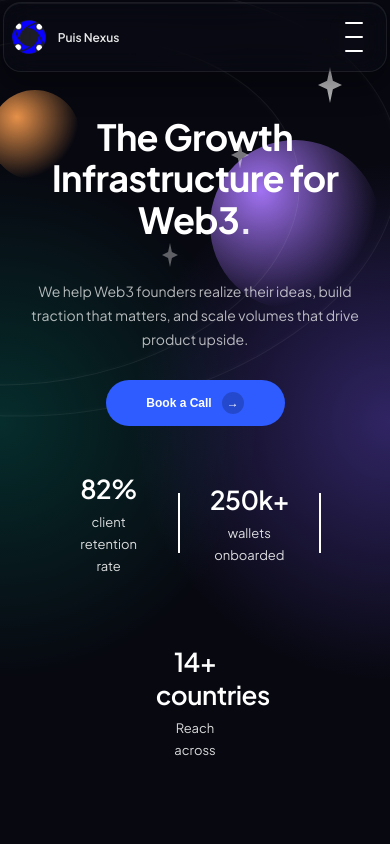
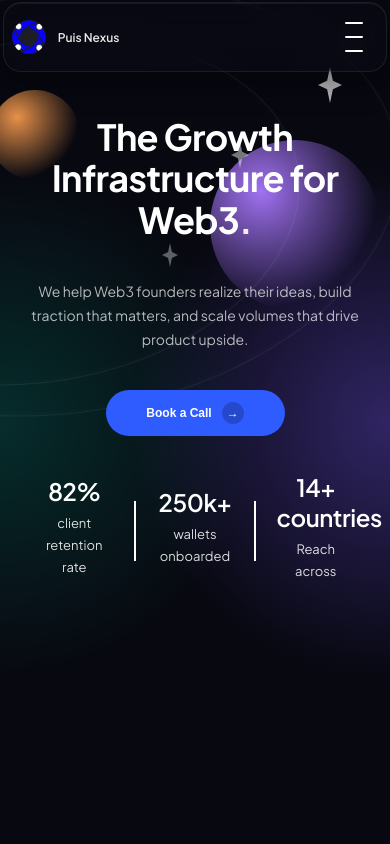
Before and after one commit to Aniefiok-Malachy/puisnexus, a React (Create React App) app: page / in a window 390 px wide. Shown: the top 844 px of the page. Built offline with nearby package versions, Linux system fonts and the light colour scheme.

Commit message:
Ready to Deploy on Vercel

```diff
--- a/src/Components/Hero/Hero.css
+++ b/src/Components/Hero/Hero.css
@@ -278,7 +278,7 @@
   }
 
   .btn-primary {
-    margin-top: 10px;
+    margin-top: 20px;
     width: 50%;
     justify-content: center;
     padding: 12px 16px;
@@ -286,7 +286,7 @@
 
   .stats {
     /* padding-left: 10px; */
-    gap: 30px;
+    gap: 20px;
     flex-wrap: wrap;
   }
 
@@ -294,14 +294,14 @@
     min-width: 100px;
   }
   .stat {
-    margin-top: 20px;
+    margin-top: 10px;
     min-width: 0;
     width: 22%;
     max-width: 120px;
   }
 
   .stat h2 {
-    font-size: 26px;
+    font-size: 24px;
   }
 
   .stat p {
```
